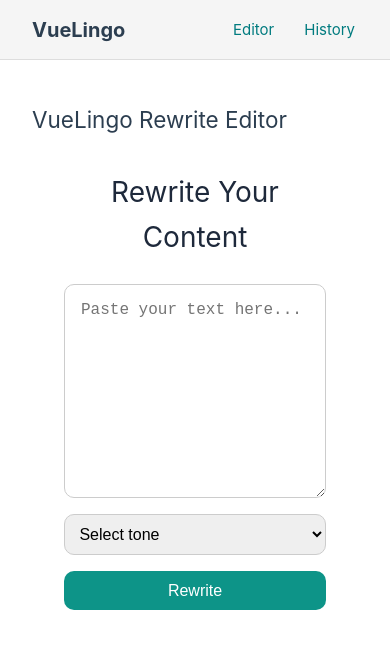
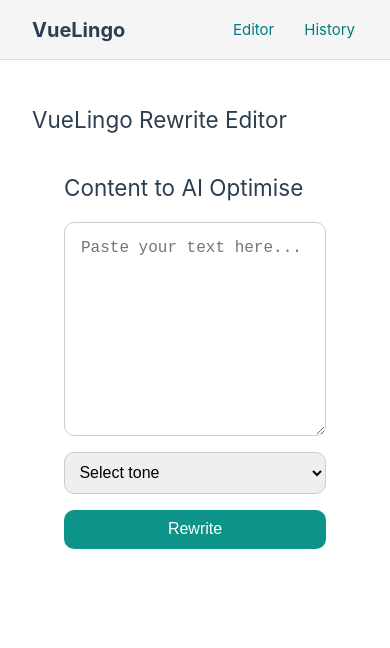
Before and after one commit to DanHaggarty/VueLingo, a Vue app in the folder frontend/: page / in a window 390 px wide. Shown: the top 648 px of the page. Built offline with nearby package versions, Linux system fonts and the light colour scheme; the HTML template or start-up script is replaced by a standard one.

Commit message:
feat: improve form UX with larger input and repositioned controls

```diff
--- a/frontend/src/components/RewriteForm.vue
+++ b/frontend/src/components/RewriteForm.vue
@@ -1,9 +1,7 @@
 <template>
-
   <div class="editor-container">
     <div class="editor-left">
-      <h2 class="editor-title">Rewrite Your Content</h2>
-
+      <h2>Content to AI Optimise</h2>
       <textarea v-model="inputText"
                 class="editor-textarea"
                 rows="10"
@@ -14,6 +12,9 @@
         <option value="formal">Formal</option>
         <option value="casual">Casual</option>
         <option value="seo">SEO</option>
+        <option value="child">Child</option>
+        <option value="Urgent">Urgent</option>
+        <option value="Basic">Basic</option>
       </select>
 
       <button @click="rewriteText"
@@ -24,8 +25,9 @@
     </div>
 
     <div class="editor-output-container" v-if="outputText">
-      <h2 class="editor-title">Output</h2>
+      <h2>AI-Optimised Content</h2>
       <div class="editor-right">
+
         <div class="editor-output-text">
           {{ outputText }}
         </div>
@@ -75,6 +77,10 @@
 </script>
 
 <style scoped>
+  .editor-wrapper {
+    padding: 2rem;
+  }
+
   .editor-container {
     display: flex;
     flex-direction: row;
@@ -86,7 +92,7 @@
   }
 
   .editor-left {
-    flex: 0 0 700px; /* ✅ FIXED WIDTH, won't shrink or grow */
+    flex: 0 0 700px;
     display: flex;
     flex-direction: column;
     gap: 1rem;
@@ -128,6 +134,7 @@
     }
 
   .editor-right {
+    margin-top: 16px;
     flex: 1;
     min-width: 300px;
     max-width: 400px;
@@ -158,15 +165,19 @@
     max-height: 100%;
   }
 
-  /* 📱 Stack on small screens */
   @media (max-width: 900px) {
     .editor-container {
       flex-direction: column;
     }
 
     .editor-left,
+    .editor-output-container,
     .editor-right {
       width: 100%;
+    }
+
+    .editor-left {
+      flex: 0 0 auto;
     }
   }
 
```
Also changed, not shown: frontend/src/App.vue (+0 -20 lines).
